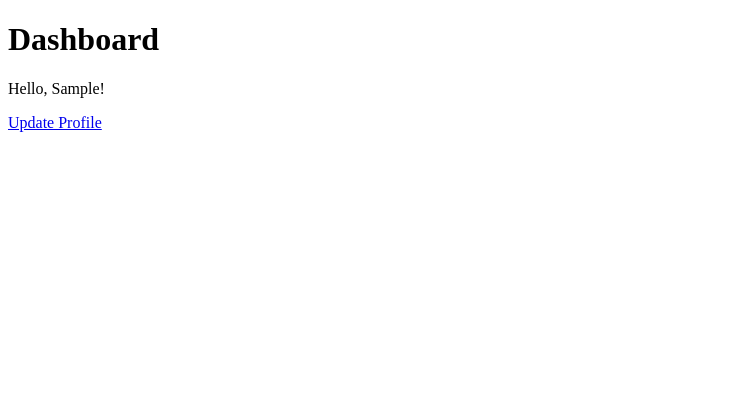
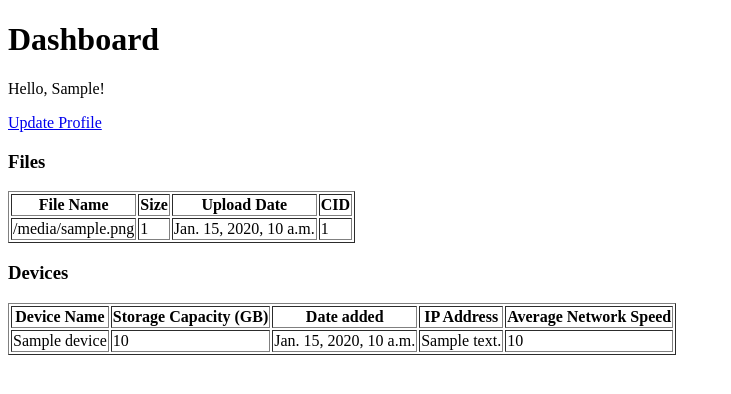
Before and after one commit to Banbury-inc/banbury-cloud-backend, a Django app: template helloapp/templates/dashboard.html in a window 1280 px wide. Shown: the top 394 px of the page, without its empty margins (0-731 px from the left). Run offline with Django 3.2, Linux system fonts and the light colour scheme; the template is opened without the code that fills it: most values are stand-ins (such as "Sample title", 1, 10 or a date in 2020).

Commit message:
added files and devices

```diff
--- a/helloapp/templates/dashboard.html
+++ b/helloapp/templates/dashboard.html
@@ -8,6 +8,58 @@
     <h1>Dashboard</h1>
     <p>Hello, {{ first_name }}!</p>
     <a href="{% url 'update_profile' username %}">Update Profile</a>
+    <!-- Files Table -->
+
+    <h3>Files</h3>
+    <table border="1">
+        <thead>
+            <tr>
+                <th>File Name</th>
+                <th>Size</th>
+                <th>Upload Date</th>
+                <th>CID</th>
+                <!-- Add more columns as needed -->
+            </tr>
+        </thead>
+        <tbody>
+            {% for file in files %}
+                <tr>
+                    <td>{{ file.file_name }}</td>
+                    <td>{{ file.size }}</td>
+                    <td>{{ file.upload_date }}</td>
+                    <td>{{ file.cid }}</td>
+                    <!-- Output more file properties as needed -->
+                </tr>
+            {% endfor %}
+        </tbody>
+    </table>
+
+    <h3>Devices</h3>
+    <table border="1">
+        <thead>
+            <tr>
+                <th>Device Name</th>
+                <th>Storage Capacity (GB)</th>
+                <th>Date added</th>
+                <th>IP Address</th>
+                <th>Average Network Speed</th>
+                <!-- Add more columns as needed -->
+            </tr>
+        </thead>
+        <tbody>
+            {% for device in devices %}
+                <tr>
+                    <td>{{ device.device_name }}</td>
+                    <td>{{ device.storage_capacity_GB }}</td>
+                    <td>{{ device.date_added }}</td>
+                    <td>{{ device.ip_address }}</td>
+                    <td>{{ device.average_network_speed }}</td>
+                    <!-- Output more file properties as needed -->
+                </tr>
+            {% endfor %}
+        </tbody>
+    </table>
+
 
 </body>
 </html>
--- a/helloapp/views.py
+++ b/helloapp/views.py
@@ -165,7 +165,9 @@ def dashboard(request, username):
 
     user = user_collection.find_one({'username': username})
     first_name = user.get('first_name', 'User')  # Default to 'User' if first name is not set
-    return render(request, 'dashboard.html', {'username': username, 'first_name': first_name})
+    files = user.get('files', 'files')  # Default to 'User' if first name is not set
+    devices = user.get('devices', 'devices')  # Default to 'User' if first name is not set
+    return render(request, 'dashboard.html', {'username': username, 'first_name': first_name, 'files': files, 'devices': devices})
 
 def update_user_profile(request, username):
     uri = "mongodb+srv://mmills6060:Dirtballer6060@banbury.fx0xcqk.mongodb.net/?retryWrites=true&w=majority"
```
